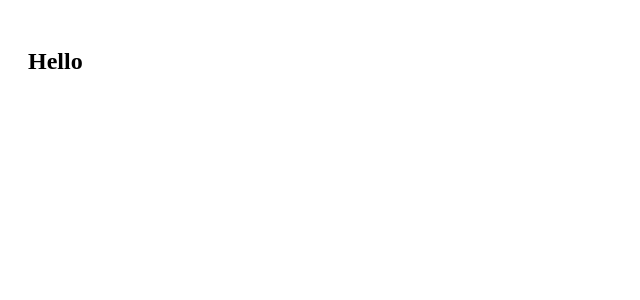
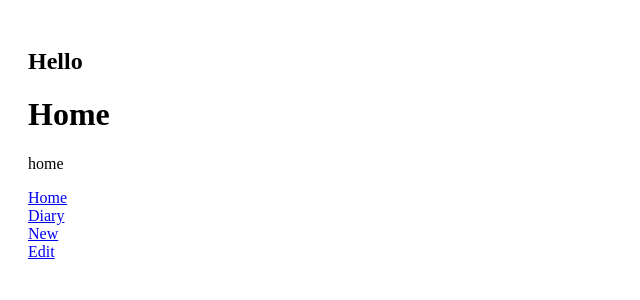
Before and after one commit to ShinjungOh/2022-learn-react, a React (Create React App) app in the folder 2022-06-23/emotion-diary/: page / in a window 1280 px wide. Shown: the top 300 px of the page, without its empty margins (0-640 px from the left). Built offline with nearby package versions, Linux system fonts and the light colour scheme; the HTML template or start-up script is replaced by a standard one.

Commit message:
[ADD] emotion-diary react router 설정

```diff
--- a/2022-06-23/emotion-diary/src/App.js
+++ b/2022-06-23/emotion-diary/src/App.js
@@ -1,15 +1,23 @@
 import './App.css';
-import {BrowserRouter} from "react-router-dom";
+import {BrowserRouter, Route, Routes} from "react-router-dom";
 import Home from "./pages/Home";
 import New from './pages/New';
 import Edit from "./pages/Edit";
 import Diary from "./pages/Diary";
+import RouteTest from "./components/RouteTest";
 
 function App() {
     return (
         <BrowserRouter>
             <div className="App">
                 <h2>Hello</h2>
+                <Routes>
+                    <Route path="/" element={<Home/>}/>
+                    <Route path="/new" element={<New/>}/>
+                    <Route path="/edit" element={<Edit/>}/>
+                    <Route path="/diary" element={<Diary/>}/>
+                </Routes>
+                <RouteTest/>
             </div>
         </BrowserRouter>
     );
--- /dev/null
+++ b/2022-06-23/emotion-diary/src/components/RouteTest.jsx
@@ -0,0 +1,17 @@
+import {Link} from "react-router-dom";
+
+const RouteTest = () => {
+    return (
+        <>
+            <Link to={"/"}>Home</Link>
+            <br/>
+            <Link to={"/diary"}>Diary</Link>
+            <br/>
+            <Link to={"/new"}>New</Link>
+            <br/>
+            <Link to={"/edit"}>Edit</Link>
+        </>
+    );
+}
+
+export default RouteTest;
```
